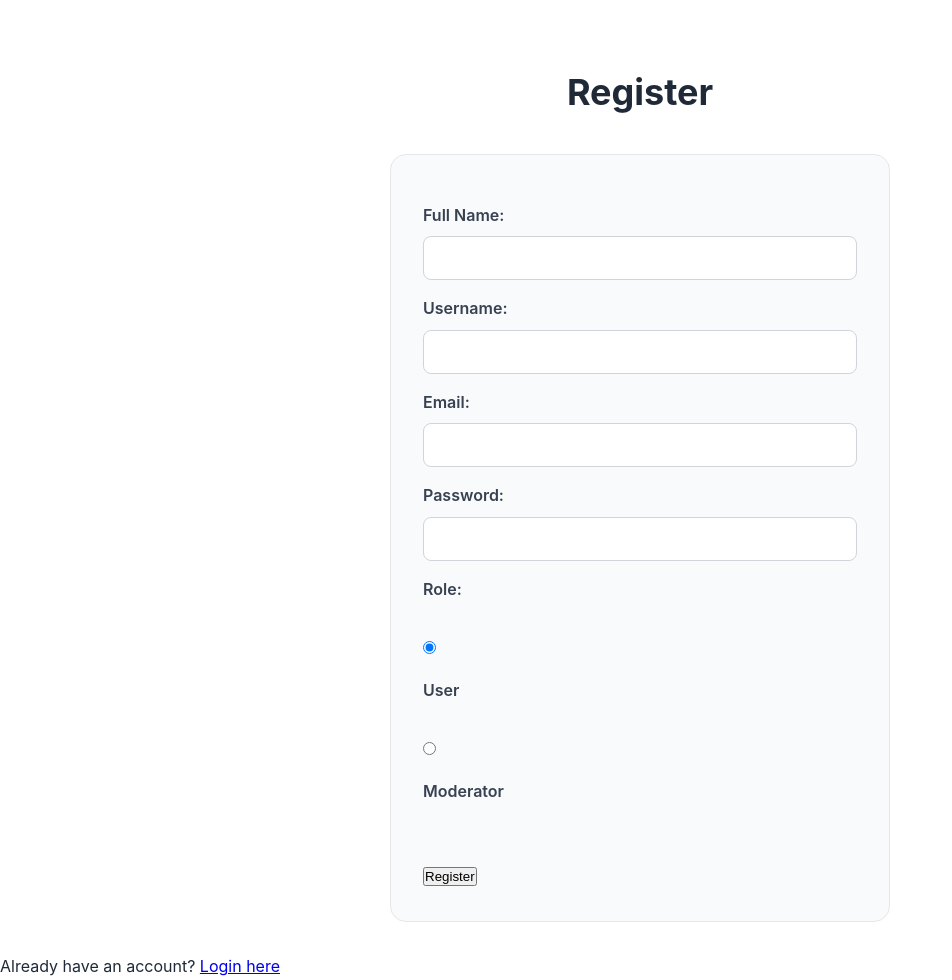
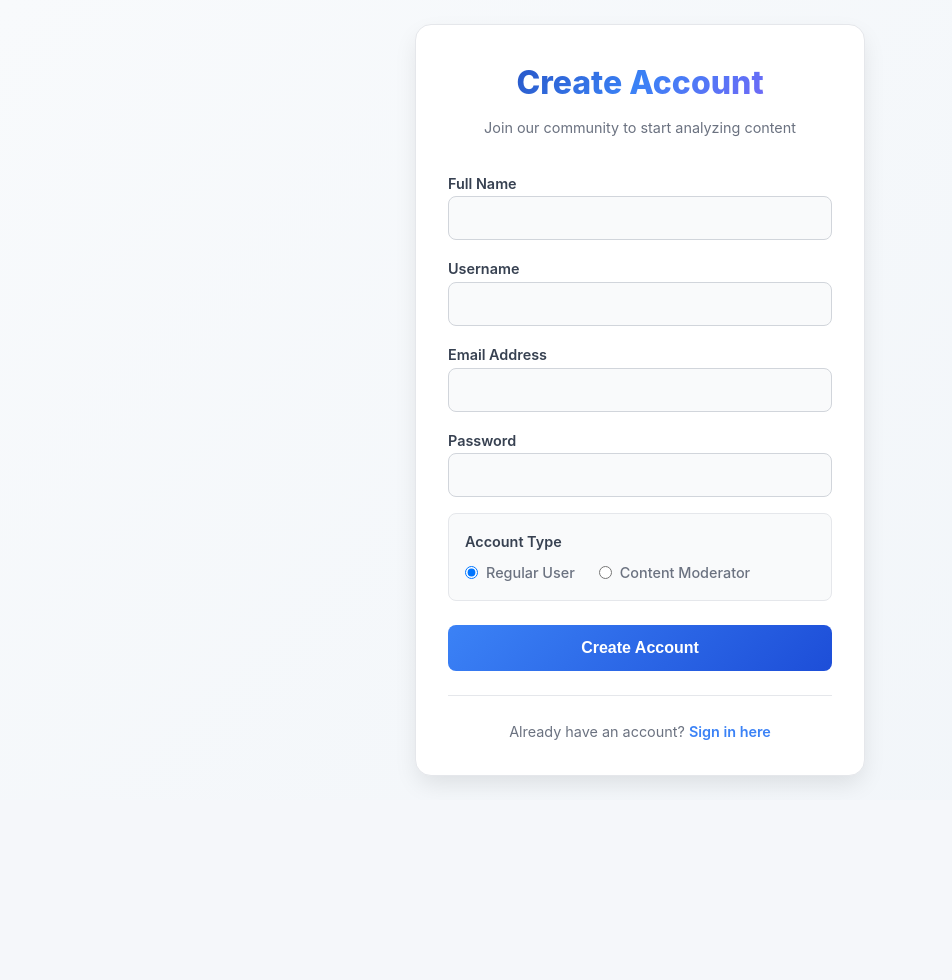
Before and after one commit to Olamieee/Kinyarwanda-Hatespeech-Detection, a Flask app: page /register in a window 1280 px wide. Shown: the whole page, without its empty margins (0-952 px from the left). After the commit the page ends 787 px from the top, so only its background shows below. Run offline with Flask 3, Linux system fonts and the light colour scheme; parts of the project's set-up code (start-up, migrations or seed data) failed here and were passed over.

Commit message:
Update register.html

```diff
--- a/templates/register.html
+++ b/templates/register.html
@@ -2,11 +2,206 @@
 <html lang="en">
 <head>
   <meta charset="UTF-8">
-  <title>Register</title>
-  <link rel="stylesheet" href="{{ url_for('static', filename='styles.css') }}">
+  <meta name="viewport" content="width=device-width, initial-scale=1.0">
+  <title>Register - Kinyarwanda Hate Speech Detection</title>
+  <style>
+    * {
+      margin: 0;
+      padding: 0;
+      box-sizing: border-box;
+    }
+
+    body {
+      font-family: -apple-system, BlinkMacSystemFont, 'Segoe UI', Roboto, sans-serif;
+      line-height: 1.6;
+      color: #1f2937;
+      background: linear-gradient(135deg, #f8fafc 0%, #f1f5f9 100%);
+      min-height: 100vh;
+      display: flex;
+      align-items: center;
+      justify-content: center;
+      padding: 1rem;
+    }
+
+    .register-container {
+      background: white;
+      padding: 2rem;
+      border-radius: 16px;
+      box-shadow: 0 10px 25px -3px rgba(0, 0, 0, 0.1);
+      width: 100%;
+      max-width: 450px;
+      border: 1px solid #e5e7eb;
+    }
+
+    .register-header {
+      text-align: center;
+      margin-bottom: 2rem;
+    }
+
+    .register-header h2 {
+      background: linear-gradient(135deg, #1e40af 0%, #3b82f6 50%, #8b5cf6 100%);
+      -webkit-background-clip: text;
+      -webkit-text-fill-color: transparent;
+      background-clip: text;
+      font-size: 2rem;
+      font-weight: 800;
+      margin-bottom: 0.5rem;
+    }
+
+    .register-header p {
+      color: #6b7280;
+      font-size: 0.9rem;
+    }
+
+    .flash {
+      padding: 1rem;
+      border-radius: 8px;
+      margin-bottom: 1rem;
+      font-size: 0.9rem;
+    }
+
+    .flash.error {
+      background: #fef2f2;
+      color: #dc2626;
+      border: 1px solid #fecaca;
+    }
+
+    .flash.success {
+      background: #f0fdf4;
+      color: #059669;
+      border: 1px solid #bbf7d0;
+    }
+
+    form {
+      display: flex;
+      flex-direction: column;
+      gap: 1rem;
+    }
+
+    label {
+      font-weight: 600;
+      color: #374151;
+      font-size: 0.9rem;
+      margin-bottom: 0.25rem;
+    }
+
+    input[type="text"], input[type="email"], input[type="password"] {
+      width: 100%;
+      padding: 0.75rem;
+      border: 1px solid #d1d5db;
+      border-radius: 8px;
+      font-size: 1rem;
+      transition: all 0.3s ease;
+      background: #f9fafb;
+    }
+
+    input[type="text"]:focus, input[type="email"]:focus, input[type="password"]:focus {
+      outline: none;
+      border-color: #3b82f6;
+      box-shadow: 0 0 0 3px rgba(59, 130, 246, 0.1);
+      background: white;
+    }
+
+    .role-section {
+      background: #f9fafb;
+      padding: 1rem;
+      border-radius: 8px;
+      border: 1px solid #e5e7eb;
+    }
+
+    .role-section label:first-child {
+      display: block;
+      margin-bottom: 0.5rem;
+      font-weight: 600;
+      color: #374151;
+    }
+
+    .role-options {
+      display: flex;
+      gap: 1.5rem;
+    }
+
+    .role-option {
+      display: flex;
+      align-items: center;
+      gap: 0.5rem;
+    }
+
+    .role-option input[type="radio"] {
+      width: auto;
+      margin: 0;
+    }
+
+    .role-option label {
+      margin: 0;
+      font-weight: 500;
+      color: #6b7280;
+      cursor: pointer;
+    }
+
+    button {
+      background: linear-gradient(135deg, #3b82f6 0%, #1d4ed8 100%);
+      color: white;
+      padding: 0.875rem;
+      border: none;
+      border-radius: 8px;
+      font-size: 1rem;
+      font-weight: 600;
+      cursor: pointer;
+      transition: all 0.3s ease;
+      margin-top: 0.5rem;
+    }
+
+    button:hover {
+      transform: translateY(-1px);
+      box-shadow: 0 6px 12px -2px rgba(59, 130, 246, 0.3);
+    }
+
+    .login-link {
+      text-align: center;
+      margin-top: 1.5rem;
+      padding-top: 1.5rem;
+      border-top: 1px solid #e5e7eb;
+    }
+
+    .login-link p {
+      color: #6b7280;
+      font-size: 0.9rem;
+    }
+
+    .login-link a {
+      color: #3b82f6;
+      text-decoration: none;
+      font-weight: 600;
+    }
+
+    .login-link a:hover {
+      text-decoration: underline;
+    }
+
+    @media (max-width: 480px) {
+      .register-container {
+        padding: 1.5rem;
+        border-radius: 12px;
+      }
+
+      .register-header h2 {
+        font-size: 1.75rem;
+      }
+
+      .role-options {
+        flex-direction: column;
+        gap: 0.75rem;
+      }
+    }
+  </style>
 </head>
 <body>
-  <h2>Register</h2>
+  <div class="register-container">
+    <div class="register-header">
+      <h2>Create Account</h2>
+      <p>Join our community to start analyzing content</p>
+    </div>
 
     {% with messages = get_flashed_messages(with_categories=true) %}
       {% for category, message in messages %}
@@ -15,27 +210,46 @@
     {% endwith %}
 
     <form method="POST">
-    <label>Full Name:</label>
+      <div>
+        <label>Full Name</label>
         <input type="text" name="full_name" required>
+      </div>
 
-    <label>Username:</label>
+      <div>
+        <label>Username</label>
         <input type="text" name="username" required>
+      </div>
 
-    <label>Email:</label>
+      <div>
+        <label>Email Address</label>
         <input type="email" name="email" required>
+      </div>
 
-    <label>Password:</label>
+      <div>
+        <label>Password</label>
         <input type="password" name="password" required>
+      </div>
 
-    <label>Role:</label><br>
+      <div class="role-section">
+        <label>Account Type</label>
+        <div class="role-options">
+          <div class="role-option">
             <input type="radio" id="user" name="role" value="user" checked>
-    <label for="user">User</label><br>
+            <label for="user">Regular User</label>
+          </div>
+          <div class="role-option">
             <input type="radio" id="moderator" name="role" value="moderator">
-    <label for="moderator">Moderator</label><br><br>
+            <label for="moderator">Content Moderator</label>
+          </div>
+        </div>
+      </div>
 
-    <button type="submit">Register</button>
+      <button type="submit">Create Account</button>
     </form>
 
-  <p>Already have an account? <a href="{{ url_for('login') }}">Login here</a></p>
+    <div class="login-link">
+      <p>Already have an account? <a href="{{ url_for('login') }}">Sign in here</a></p>
+    </div>
+  </div>
 </body>
 </html>
```
Lines whose indentation alone changed are shown as unchanged.
